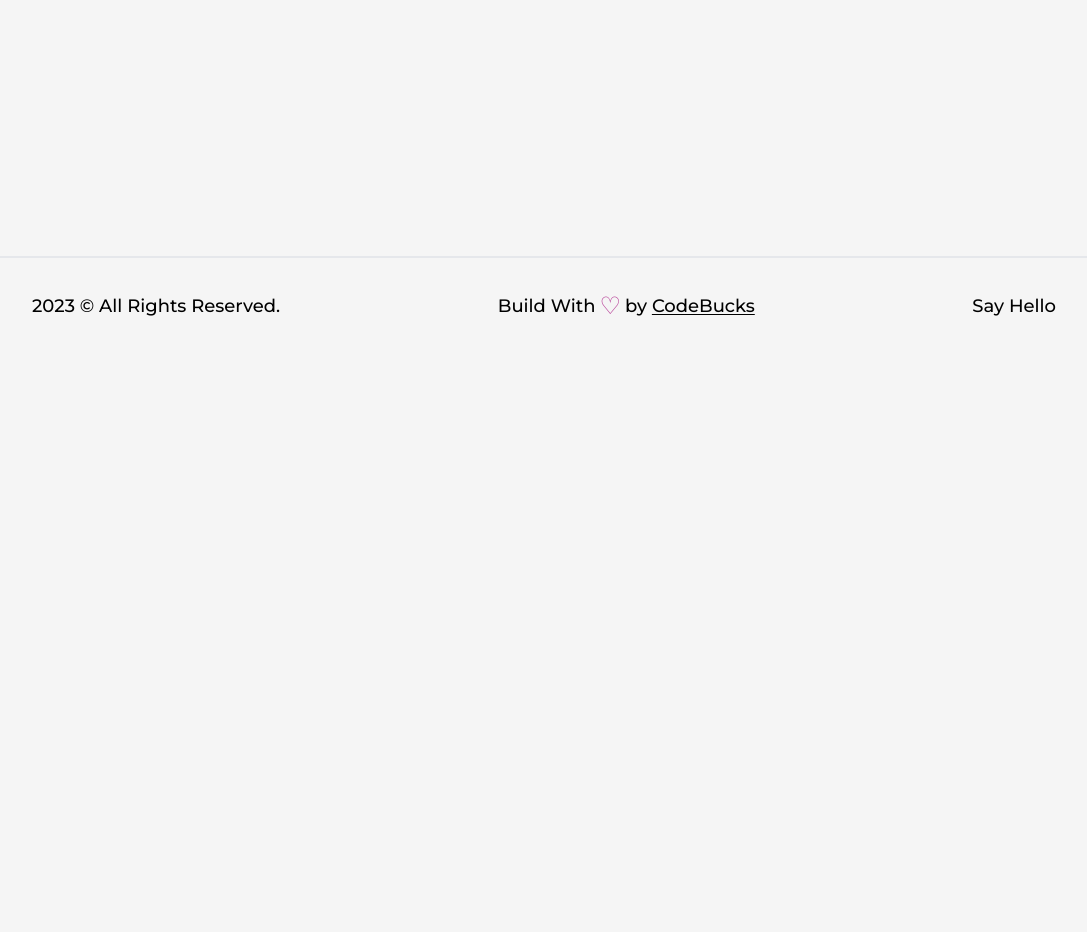
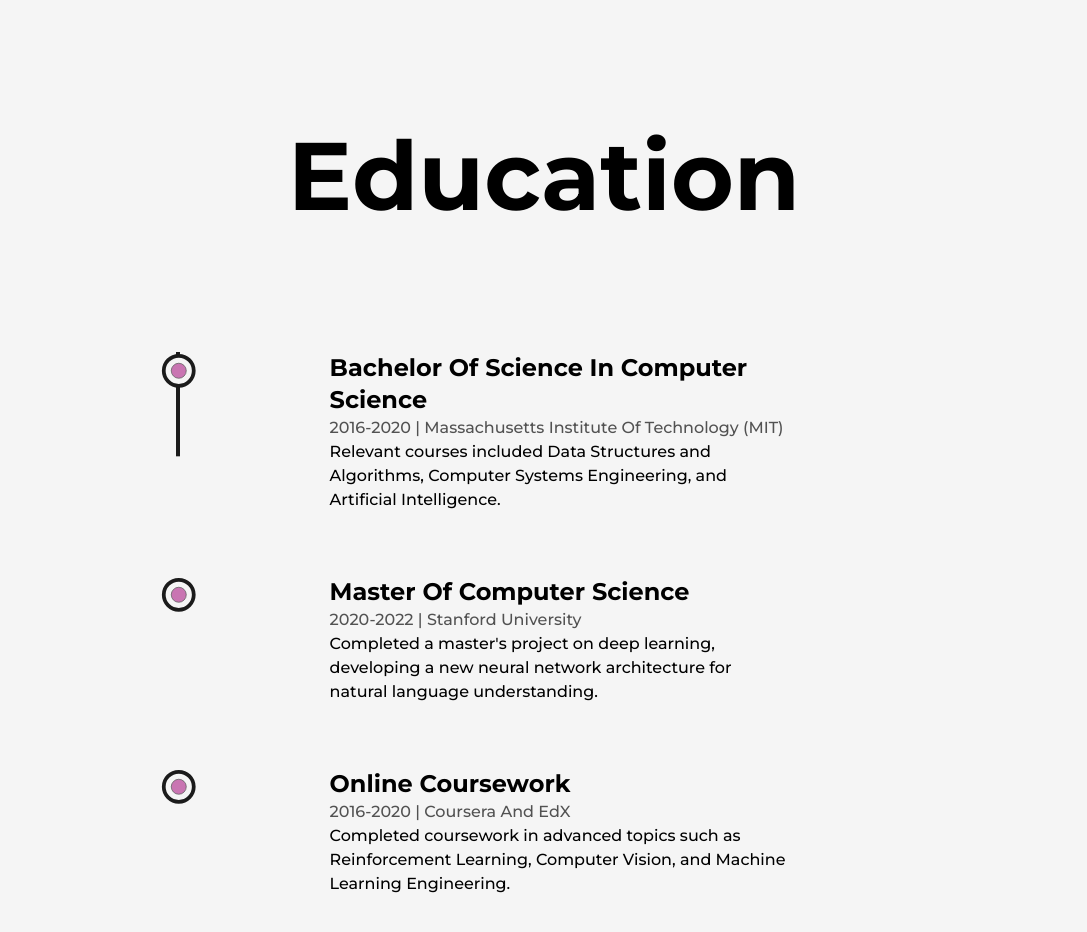
Before and after one commit to AntonioSantosBJPE/Portfolio-Antonio-Santos-Next, a Next.js app: page /about in a window 1280 px wide. Shown: the part 3700-4632 px from the top of the page, without its empty margins (96-1183 px from the left). Before the commit the page ends 4054 px from the top, so only its background shows below. Built offline with nearby package versions, Linux system fonts and the light colour scheme.

Commit message:
feat: create Education component

```diff
--- a/src/app/about/page.tsx
+++ b/src/app/about/page.tsx
@@ -1,6 +1,7 @@
 import { AnimatedNumbers } from "@/components/Animetaded/AnimatedNumbers";
 import { AnimatedText } from "@/components/Animetaded/AnimatedText";
 import { LayoutDefault } from "@/components/LayoutDefault";
+import { Education } from "@/components/PagesComponents/AboutPage/Education";
 import { Experience } from "@/components/PagesComponents/AboutPage/Experience";
 import { Skills } from "@/components/PagesComponents/AboutPage/Skills";
 import Image from "next/image";
@@ -73,6 +74,7 @@ const About = () => {
         </div>
         <Skills />
         <Experience />
+        <Education />
       </LayoutDefault>
     </main>
   );
--- /dev/null
+++ b/src/components/PagesComponents/AboutPage/Education/DetailsEducation/index.tsx
@@ -0,0 +1,38 @@
+"use client";
+import { motion } from "framer-motion";
+import { useRef } from "react";
+import { LiIcon } from "../../Experience/LiIcon";
+
+interface IpropsDetails {
+  type: string;
+  place: string;
+  info: string;
+  time: string;
+}
+export const DetailsEducation = ({
+  type,
+  time,
+  place,
+  info,
+}: IpropsDetails) => {
+  const ref = useRef(null);
+  return (
+    <li
+      ref={ref}
+      className="my-8 first:mt-0 last:mb-0 w-[60%] mx-auto flex flex-col items-center justify-between"
+    >
+      <LiIcon reference={ref} />
+      <motion.div
+        initial={{ y: 50 }}
+        whileInView={{ y: 0 }}
+        transition={{ duration: 0.5, type: "spring" }}
+      >
+        <h3 className="capitalize font-bold text-2xl">{type}</h3>
+        <span className="capitalize font-medium text-dark/75">
+          {time} | {place}
+        </span>
+        <p className="font-medium w-full">{info}</p>
+      </motion.div>
+    </li>
+  );
+};
--- /dev/null
+++ b/src/components/PagesComponents/AboutPage/Education/data.ts
@@ -0,0 +1,31 @@
+interface IdataEducation {
+  id: number;
+  type: string;
+  place: string;
+  info: string;
+  time: string;
+}
+
+export const dataEducation: IdataEducation[] = [
+  {
+    id: 1,
+    type: "Bachelor Of Science In Computer Science",
+    time: "2016-2020",
+    place: "Massachusetts Institute Of Technology (MIT)",
+    info: "Relevant courses included Data Structures and Algorithms, Computer Systems Engineering, and Artificial Intelligence.",
+  },
+  {
+    id: 2,
+    type: "Master Of Computer Science",
+    time: "2020-2022",
+    place: "Stanford University",
+    info: "Completed a master's project on deep learning, developing a new neural network architecture for natural language understanding.",
+  },
+  {
+    id: 3,
+    type: "Online Coursework",
+    time: "2016-2020",
+    place: "Coursera And EdX",
+    info: "Completed coursework in advanced topics such as Reinforcement Learning, Computer Vision, and Machine Learning Engineering.",
+  },
+];
--- /dev/null
+++ b/src/components/PagesComponents/AboutPage/Education/index.tsx
@@ -0,0 +1,42 @@
+"use client";
+
+import { motion, useScroll } from "framer-motion";
+import { useRef } from "react";
+import { dataEducation } from "./data";
+import { DetailsEducation } from "./DetailsEducation";
+
+interface IpropsExperience {}
+
+export const Education = ({}: IpropsExperience) => {
+  const ref = useRef(null);
+  const { scrollYProgress } = useScroll({
+    target: ref,
+    offset: ["start end", "center start"],
+  });
+  return (
+    <div className="my-64">
+      <h2 className="font-bold text-8xl mb-32 w-full text-center">Education</h2>
+
+      <div ref={ref} className="w-[75%] mx-auto relative">
+        <motion.div
+          style={{ scaleY: scrollYProgress }}
+          className="absolute left-4 top-0 w-[4px] h-full bg-dark origin-top"
+        />
+
+        <ul className="w-full flex flex-col items-start justify-between ml-4">
+          {dataEducation.map((data) => {
+            return (
+              <DetailsEducation
+                key={data.id}
+                info={data.info}
+                place={data.place}
+                time={data.time}
+                type={data.type}
+              />
+            );
+          })}
+        </ul>
+      </div>
+    </div>
+  );
+};
```
